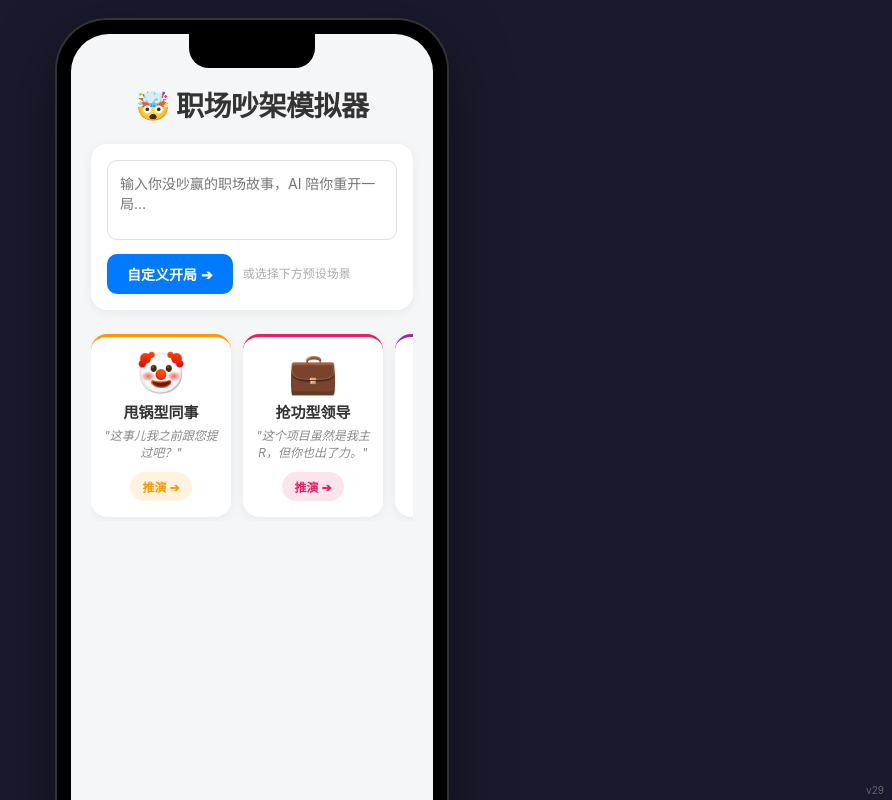
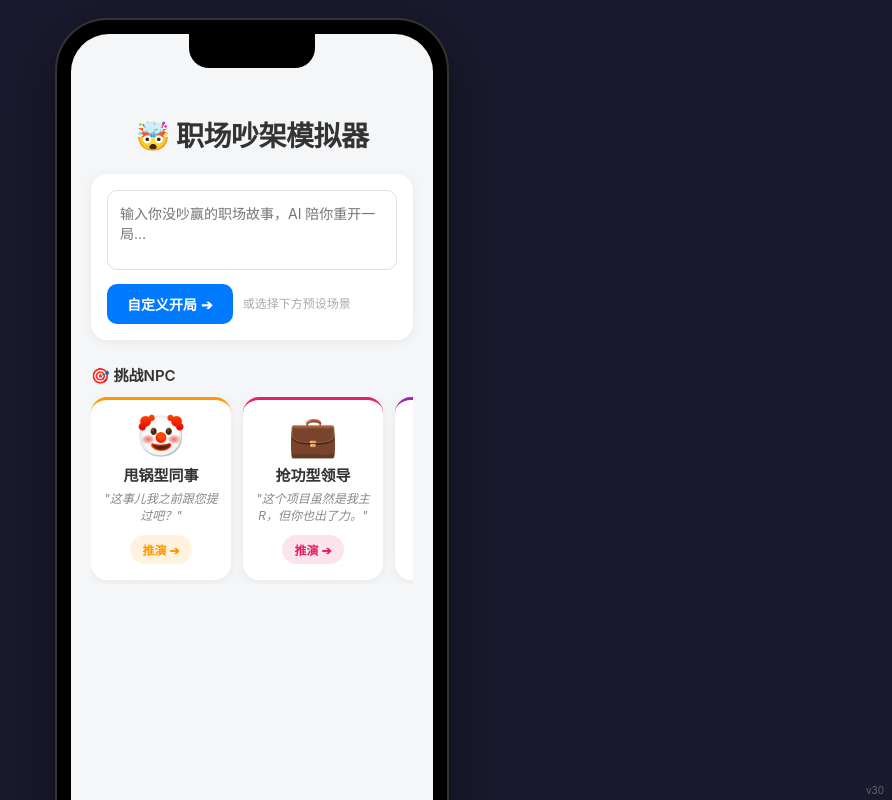
Before and after one commit to SylviaSong0-0/workplace-simulator-web, a website: page index.html in a window 1280 px wide. Shown: the whole page, without its empty margins (388-1280 px from the left). Drawn offline with Linux system fonts and the light colour scheme.

Commit message:
v30: 主页整体下移80px，NPC卡片区加标题

```diff
--- a/index.html
+++ b/index.html
@@ -66,7 +66,7 @@
 
     /* ========== 首页 ========== */
     #home-page {
-      padding: 50px 20px 24px;
+      padding: 80px 20px 24px;
       flex: 1;
     }
     .home-header {
@@ -810,11 +810,11 @@
   </style>
 </head>
 <body>
-<!-- v29 - 首页重构：标题→输入框→横向NPC卡片 -->
+<!-- v30 - 主页整体下移 + NPC卡片区加标题"挑战NPC" -->
 
 <div class="phone-frame">
   <div class="phone-screen">
-<div style="position:fixed;bottom:4px;right:8px;font-size:10px;color:#666;z-index:9999;">v29</div>
+<div style="position:fixed;bottom:4px;right:8px;font-size:10px;color:#666;z-index:9999;">v30</div>
 
 <!-- ===== 首页 ===== -->
 <div id="home-page" class="page active">
@@ -828,6 +828,7 @@
       <span class="input-hint">或选择下方预设场景</span>
     </div>
   </div>
+  <div class="section-title" style="font-size:15px;font-weight:600;margin-bottom:12px;display:flex;align-items:center;gap:6px;">🎯 挑战NPC</div>
   <div class="npc-scroll">
     <div class="npc-card" data-scene="coworker" style="border-top-color:#FF9800">
       <div class="npc-avatar">🤡</div>
```
